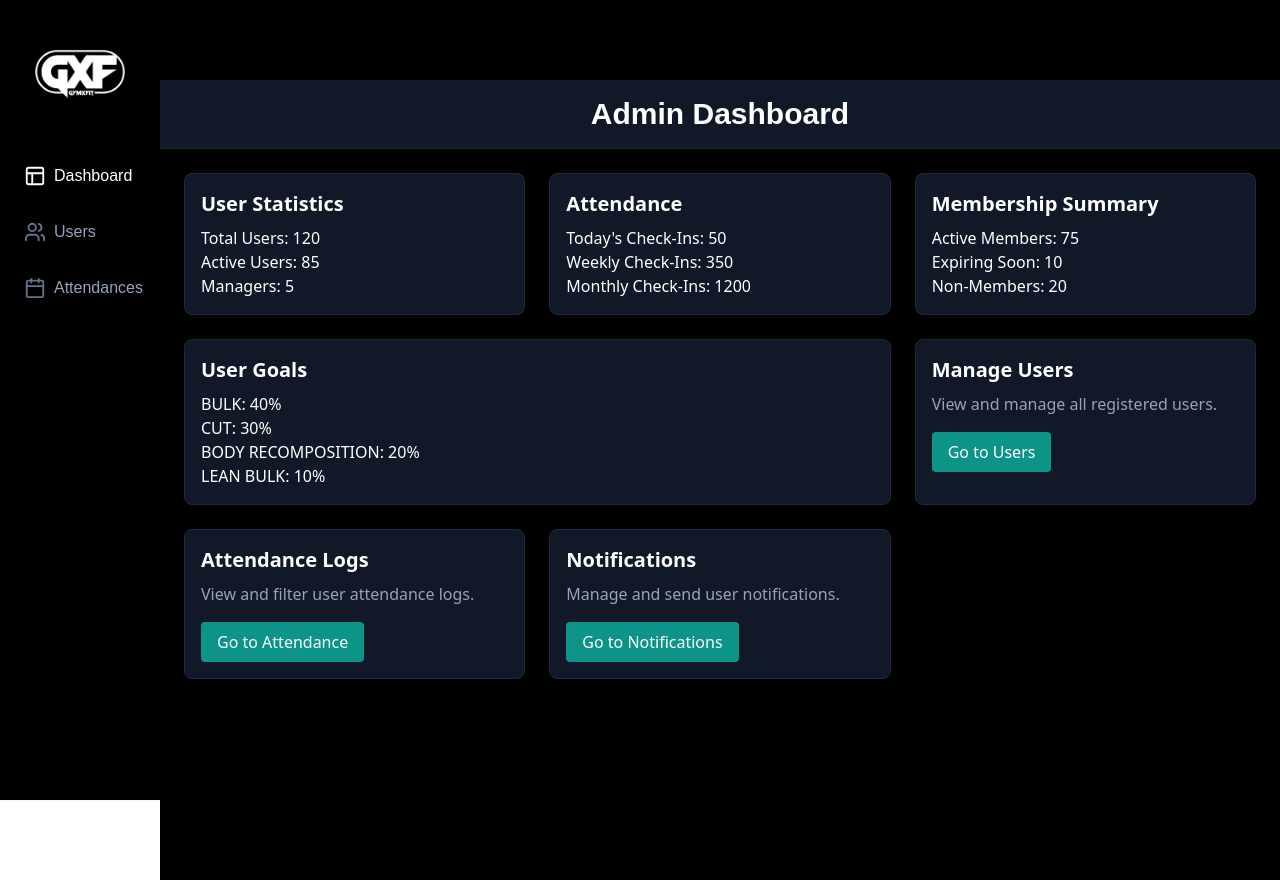
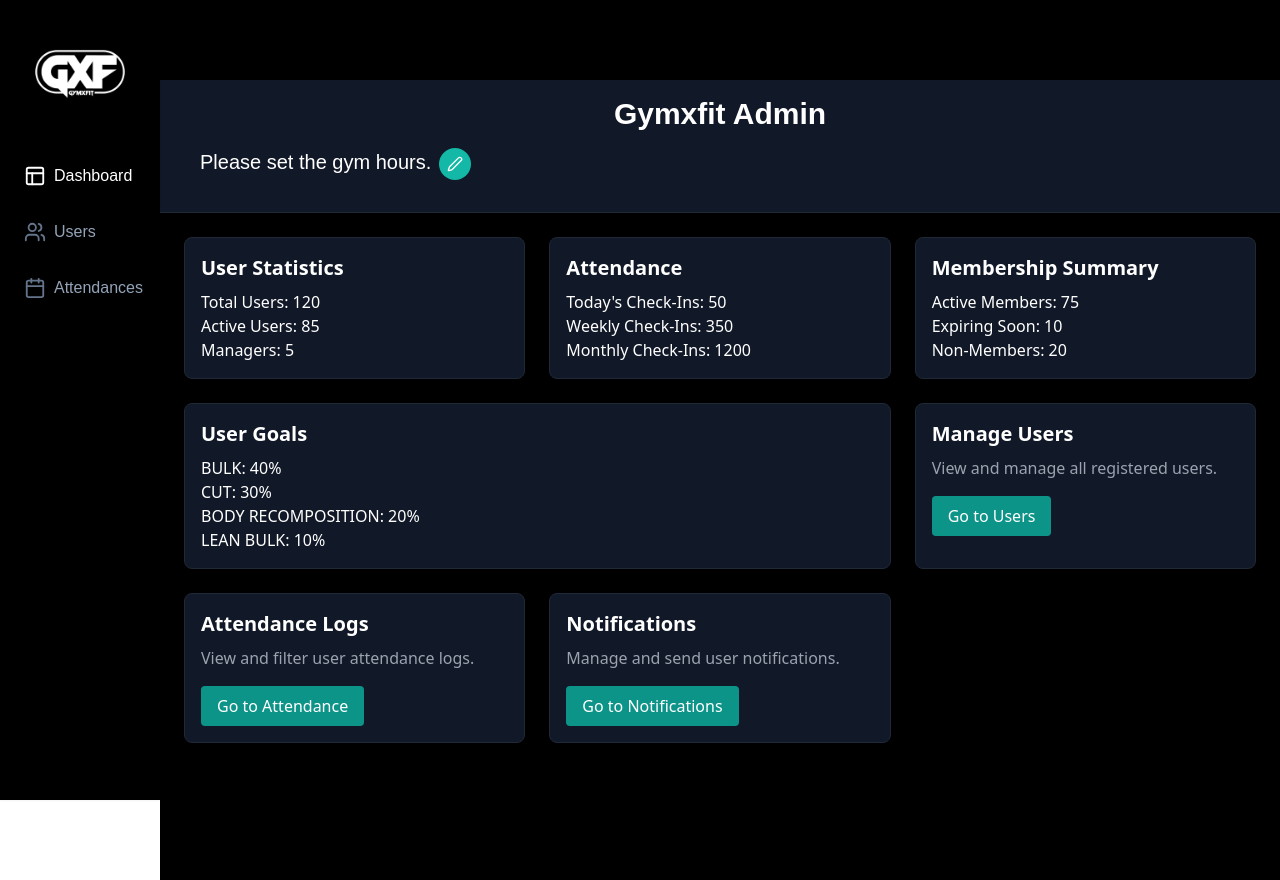
Before and after one commit to jerwintuchi/gymxfit, a Next.js app: page / in a window 1280 px wide. Built offline with nearby package versions, Linux system fonts and the light colour scheme.

Commit message:
ui: added GymHours component to the Header of Dashboard

```diff
--- a/src/app/(dashboard)/_components/DashboardClientWrapper.tsx
+++ b/src/app/(dashboard)/_components/DashboardClientWrapper.tsx
@@ -4,13 +4,15 @@
 import Membership from './Membership'
 import RouteLinks from './RouteLinks'
 import GoalStats from './GoalStats'
+import GymHours from './GymHours'
 
 export default function DashboardClientWrapper() {
     return (
         <>
             {/* Header */}
             <header className="py-4 px-6 bg-gray-900 border-b border-gray-800 font-extralight">
-                <h1 className="text-3xl text-white font-bold text-center">Admin Dashboard</h1>
+                <h1 className="text-3xl text-white font-bold text-center">Gymxfit Admin</h1>
+                <GymHours />
             </header>
 
             {/* Main Grid */}
--- /dev/null
+++ b/src/app/(dashboard)/_components/GymHours.tsx
@@ -0,0 +1,84 @@
+"use client";
+import { Button } from '@/components/ui/button';
+import { PenIcon } from 'lucide-react';
+import React, { useState } from 'react';
+
+export default function GymHours() {
+    const [openingTime, setOpeningTime] = useState('');
+    const [closingTime, setClosingTime] = useState('');
+    const [isEditing, setIsEditing] = useState(false); // Track editing state
+
+    const handleTimeChange = (type: 'opening' | 'closing', value: string) => {
+        if (type === 'opening') {
+            setOpeningTime(value);
+        } else {
+            setClosingTime(value);
+        }
+    };
+
+    const handleSave = () => {
+        // Implement logic to save the updated times to your backend (e.g., API call)
+        console.log('Saving gym hours:', openingTime, closingTime);
+        setIsEditing(false); // Switch back to display mode
+    };
+
+    const handleEdit = () => {
+        setIsEditing(true);
+    };
+
+    return (
+        <div className="gym-hours flex flex-col text-white p-4 rounded-lg bg-gray-900">
+            {isEditing ? ( // Conditionally render edit mode
+                <>
+                    <div className="mb-4 flex items-center">
+                        <label htmlFor="opening-time" className="text-lg font-medium mr-2">
+                            Opening Time
+                        </label>
+                        <i className="fas fa-clock text-gray-500 hover:text-blue-500 cursor-pointer mr-2" onClick={() => { /* Simulate time picker click */ }}></i>
+                        <input
+                            id="opening-time"
+                            type="time"
+                            value={openingTime}
+                            onChange={(e) => handleTimeChange('opening', e.target.value)}
+                            className="p-2 rounded bg-gray-700 text-white w-max-auto"
+                        />
+                    </div>
+
+                    <div className="mb-4 flex items-center">
+                        <label htmlFor="closing-time" className="text-lg font-medium mr-2">
+                            Closing Time
+                        </label>
+                        <i className="fas fa-clock text-gray-500 hover:text-blue-500 cursor-pointer mr-2" onClick={() => { /* Simulate time picker click */ }}></i>
+                        <input
+                            id="closing-time"
+                            type="time"
+                            value={closingTime}
+                            onChange={(e) => handleTimeChange('closing', e.target.value)}
+                            className="p-2 rounded bg-gray-700 text-white w-max-auto"
+                        />
+                    </div>
+
+                    <div className="flex flex-row justify-start">
+                        <button className="bg-gray-500 hover:bg-red-700 text-white font-bold py-1 px-4 rounded mr-2" onClick={() => setIsEditing(false)}>
+                            Cancel
+                        </button>
+                        <button className="bg-teal-600 hover:bg-teal-500 text-white font-bold py-1 px-4 rounded" onClick={handleSave}>
+                            Save
+                        </button>
+                    </div>
+                </>
+            ) : ( // Display mode
+                <div className="gym-hours-container flex flex-row">
+                    <p className="text-xl pr-2 flex-nowrap">
+                        {openingTime && closingTime
+                            ? `Open from ${openingTime} to ${closingTime}`
+                            : 'Please set the gym hours.'}
+                    </p>
+                    <Button className="bg-teal-500 hover:bg-green-400 text-white font-bold rounded-full w-4 h-8" onClick={handleEdit}>
+                        <PenIcon size={10} />
+                    </Button>
+                </div>
+            )}
+        </div>
+    );
+}
```
